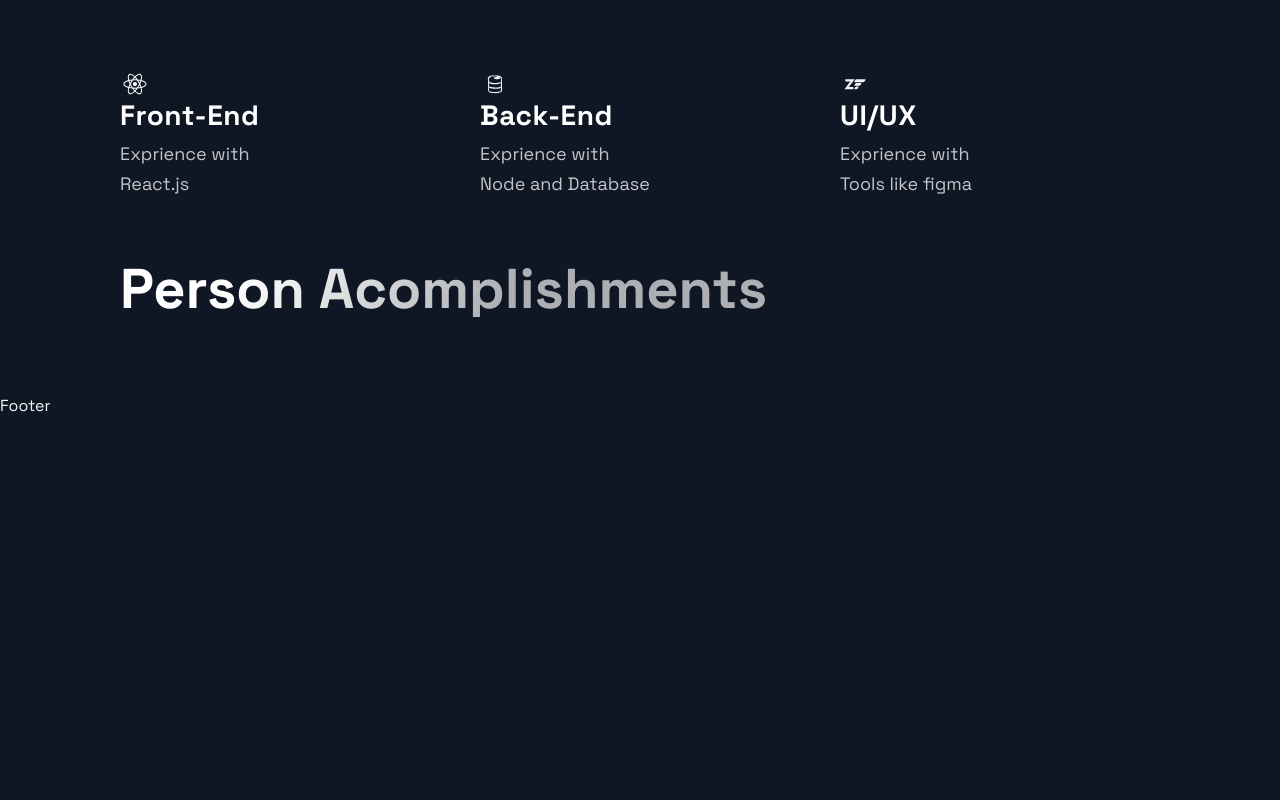
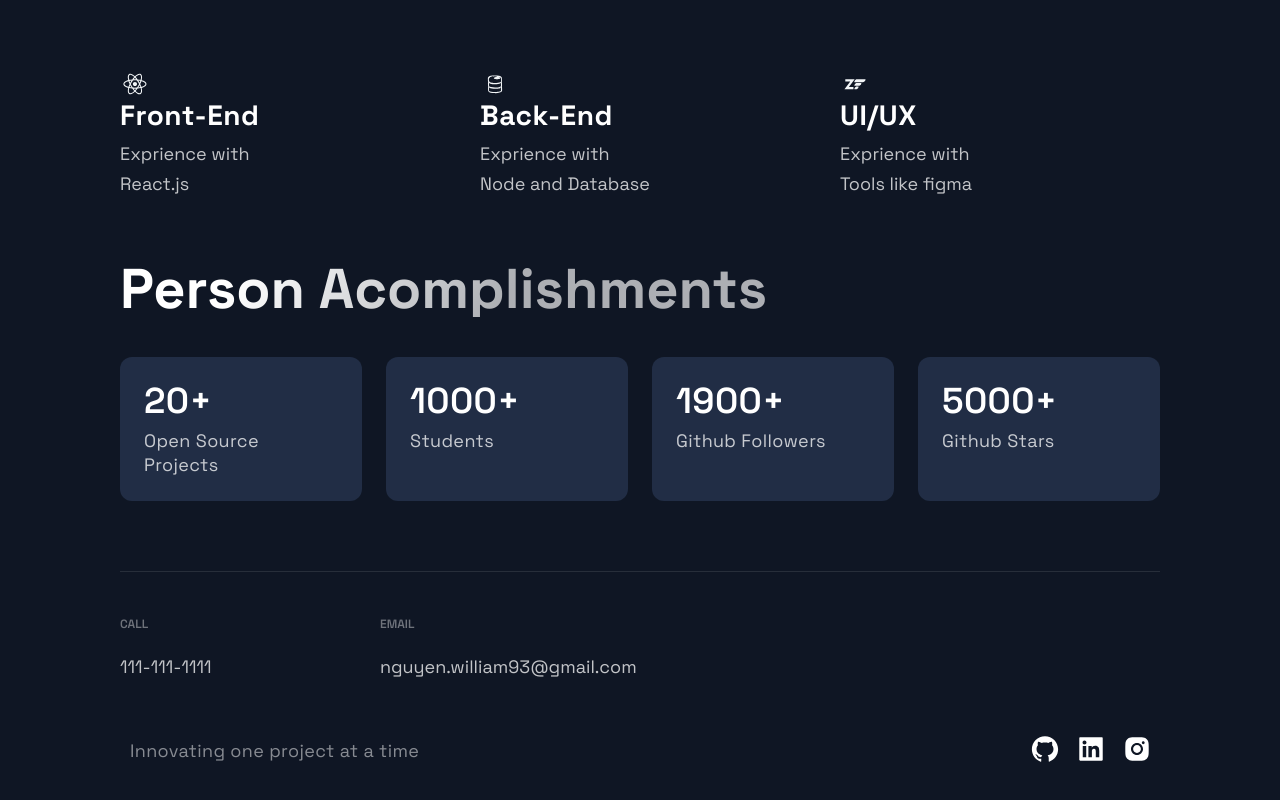
Before and after one commit to nguyen-william93/main_porfolio, a Next.js app: page / in a window 1280 px wide. Shown: the part 2380-3180 px from the top of the page. Before the commit the page ends 2796 px from the top, so only its background shows below. Built offline with nearby package versions, Linux system fonts and the light colour scheme.

Commit message:
footer section finished

```diff
--- a/src/components/Acomplishments/Acomplishments.js
+++ b/src/components/Acomplishments/Acomplishments.js
@@ -14,12 +14,12 @@
     <Section>
       <SectionTitle>Person Acomplishments</SectionTitle>
       <Boxes>
-      {data.map((card, index) => {
+        {data.map((card, index) => (
           <Box key={index}>
             <BoxNum>{card.number}+</BoxNum>
             <BoxText>{card.text}</BoxText>
           </Box>
-      })}
+        ))}
       </Boxes>
     </Section>
 );
--- a/src/components/Footer/Footer.js
+++ b/src/components/Footer/Footer.js
@@ -6,9 +6,32 @@
 
 const Footer = () => {
   return (
-    <div>
-      Footer
-    </div>
+    <FooterWrapper>
+      <LinkList>
+        <LinkColumn>
+          <LinkTitle>Call</LinkTitle>
+          <LinkItem href="tel:111-111-1111">111-111-1111</LinkItem>
+        </LinkColumn>
+        <LinkColumn>
+          <LinkTitle>Email</LinkTitle>
+          <LinkItem href="mailto:nguyen.william93@gmail.com">nguyen.william93@gmail.com</LinkItem>
+        </LinkColumn>
+      </LinkList>
+      <SocialIconsContainer>
+        <CompanyContainer>
+          <Slogan>Innovating one project at a time</Slogan>
+        </CompanyContainer>
+        <SocialIcons href="https://github.com">
+        <AiFillGithub size="3rem" />
+        </SocialIcons>
+        <SocialIcons href="https://linkedin.com">
+          <AiFillLinkedin size="3rem" />
+        </SocialIcons>
+        <SocialIcons href="https://instagram.com">
+          <AiFillInstagram size="3rem" />
+        </SocialIcons>
+      </SocialIconsContainer>
+    </FooterWrapper>
   );
 };
 
```
Lines whose indentation alone changed are shown as unchanged.
